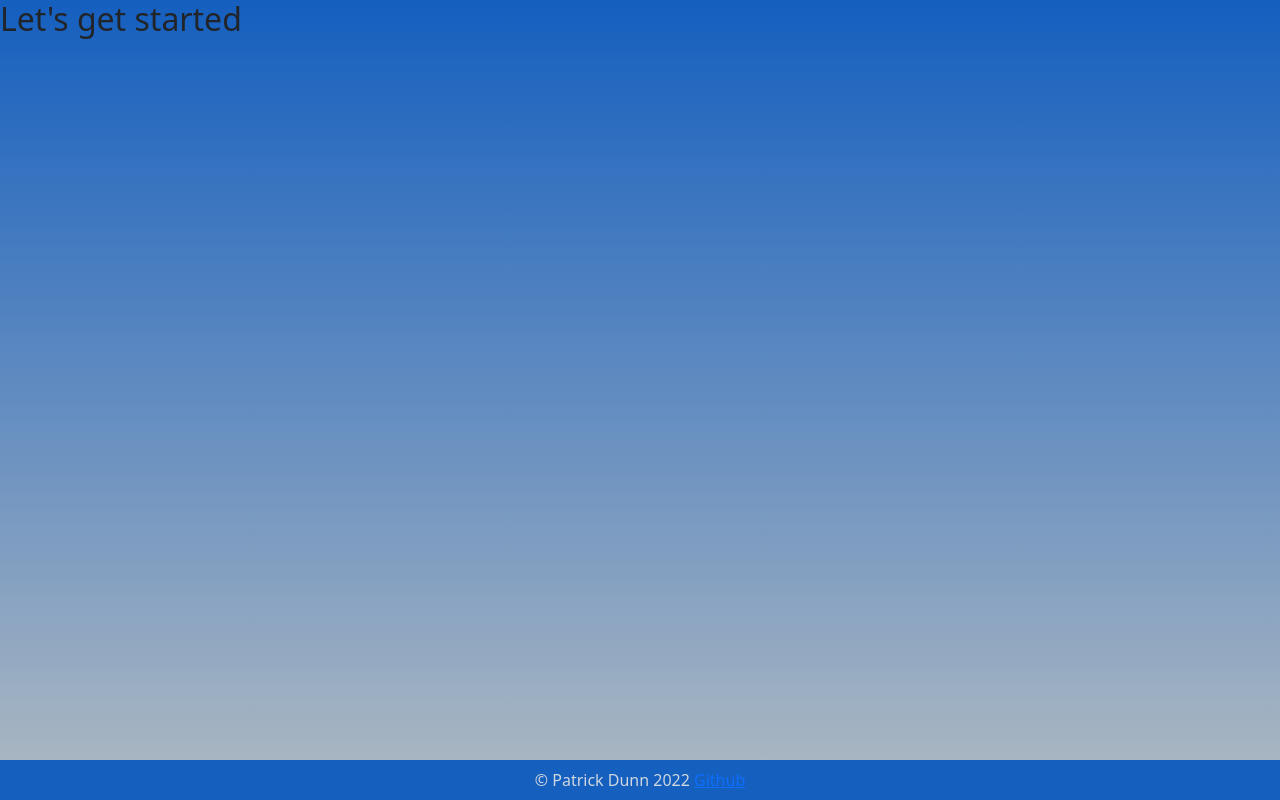
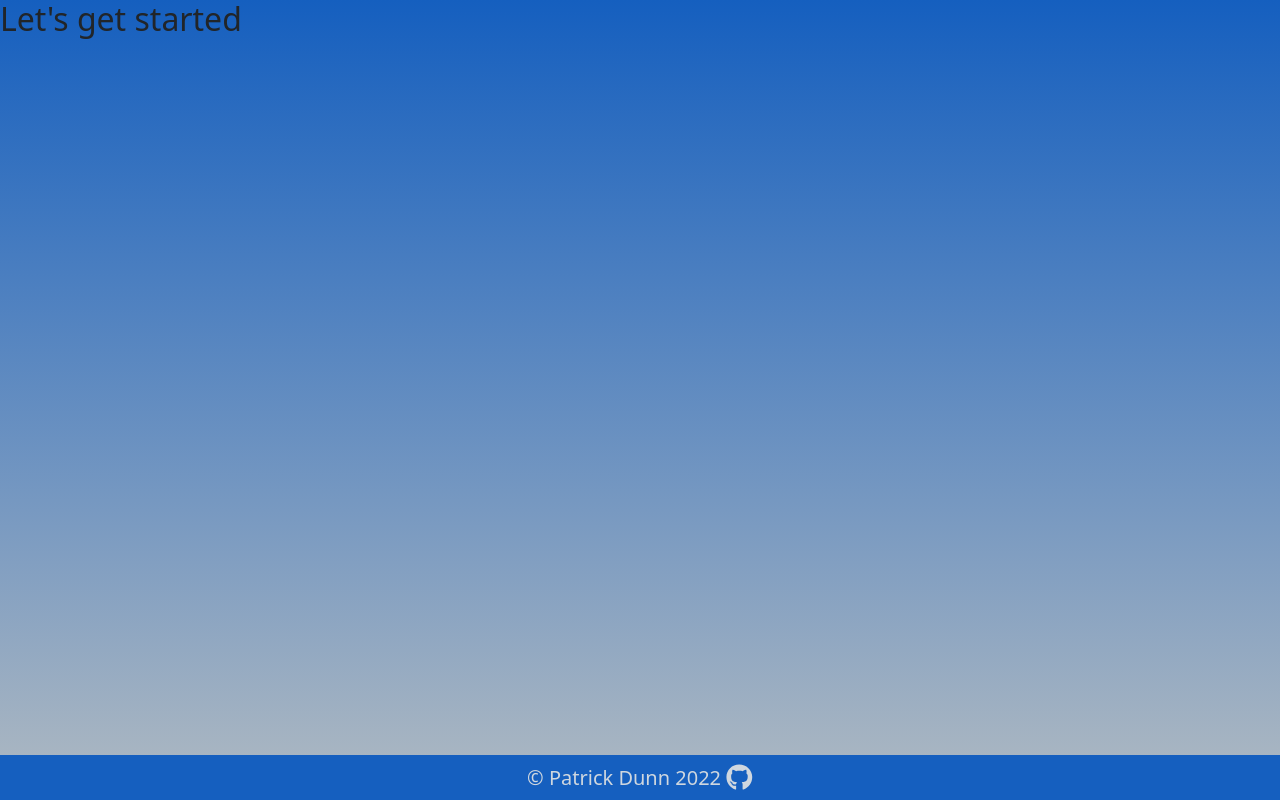
Before and after one commit to knightmac19/react-todos, a React (Create React App) app: page / in a window 1280 px wide. Built offline with nearby package versions, Linux system fonts and the light colour scheme.

Commit message:
added fontawesome & styled footer

```diff
--- a/package.json
+++ b/package.json
@@ -4,6 +4,10 @@
   "private": true,
   "homepage": "https://knightmac19.github.io/react-todos",
   "dependencies": {
+    "@fortawesome/fontawesome-svg-core": "^1.3.0",
+    "@fortawesome/free-brands-svg-icons": "^6.0.0",
+    "@fortawesome/free-solid-svg-icons": "^6.0.0",
+    "@fortawesome/react-fontawesome": "^0.1.17",
     "@testing-library/jest-dom": "^5.16.2",
     "@testing-library/react": "^12.1.3",
     "@testing-library/user-event": "^13.5.0",
--- a/src/components/Layout/Footer.css
+++ b/src/components/Layout/Footer.css
@@ -2,7 +2,7 @@
     position:absolute;
     bottom: 0px;
     width:100%;
-    height: 40px;
+    height: 45px;
 
     background-color: #155fbf;
 
@@ -17,5 +17,12 @@
     color: #cfd7df;
     height:100%;
     text-align: center;
+}
 
+.icon {
+    color: #cfd7df;
 }
+
+.icon:hover {
+    color: #BF7515;
+}
--- a/src/components/Layout/Footer.js
+++ b/src/components/Layout/Footer.js
@@ -1,21 +1,24 @@
 import React from "react";
 import "./Footer.css";
+
+import { FontAwesomeIcon } from "@fortawesome/react-fontawesome";
+import { faGithub } from "@fortawesome/free-brands-svg-icons";
 
 const Footer = () => {
   return (
     <div>
       <div className="footer-layout">
-        <div className="footer-content">
-          <span>
+        <div className="footer-content pt-2">
+          <h5>
             &copy; Patrick Dunn 2022{" "}
             <a
               href="https://github.com/knightmac19/react-todos"
               rel="noopener noreferrer"
               target="_blank"
             >
-              <span>Github</span>
+              <FontAwesomeIcon icon={faGithub} className="fa-lg icon" />
             </a>
-          </span>
+          </h5>
         </div>
       </div>
     </div>
```
Also changed, not shown: 1 other file (tests, documents, lock files or other folders).
